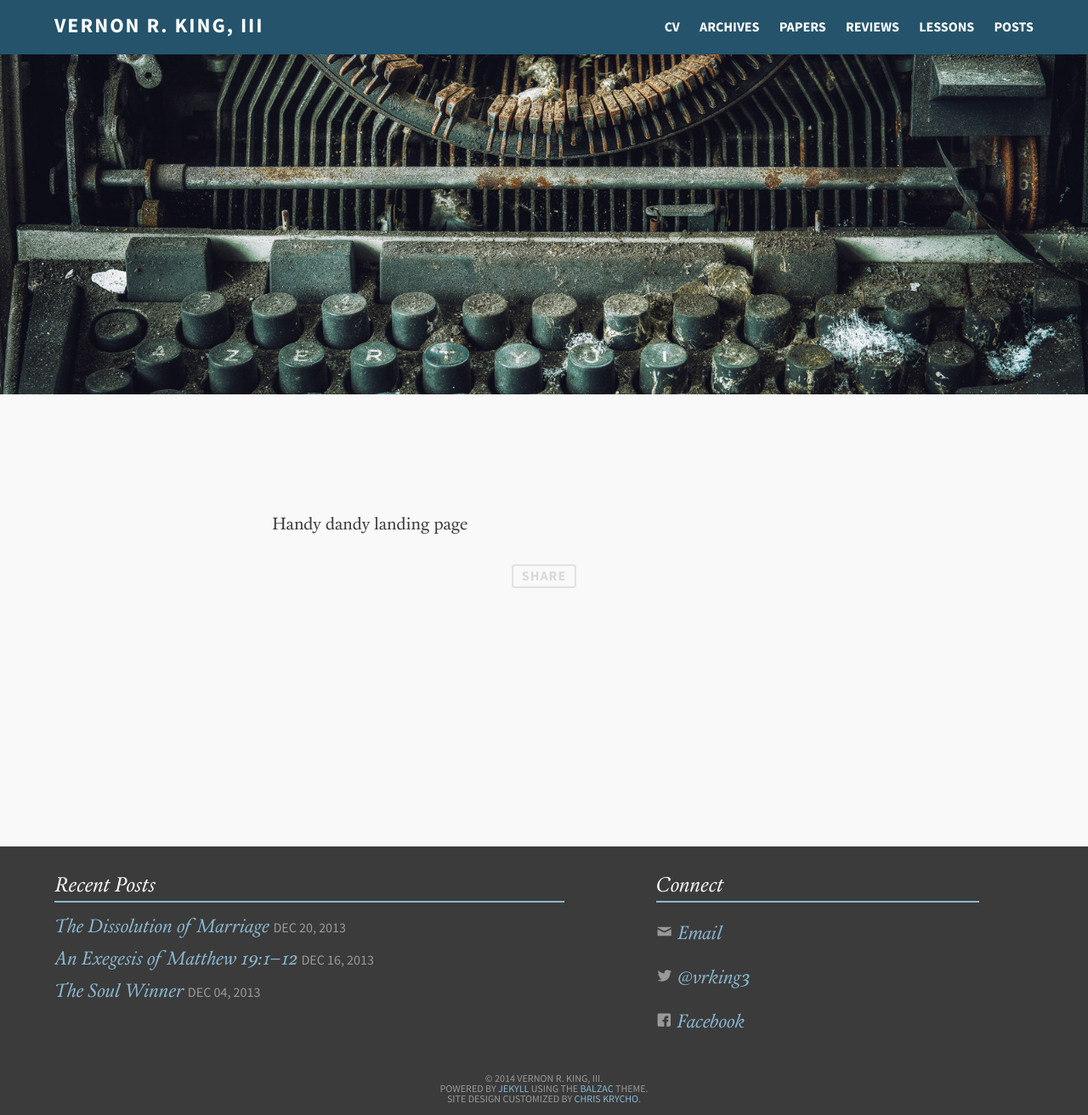
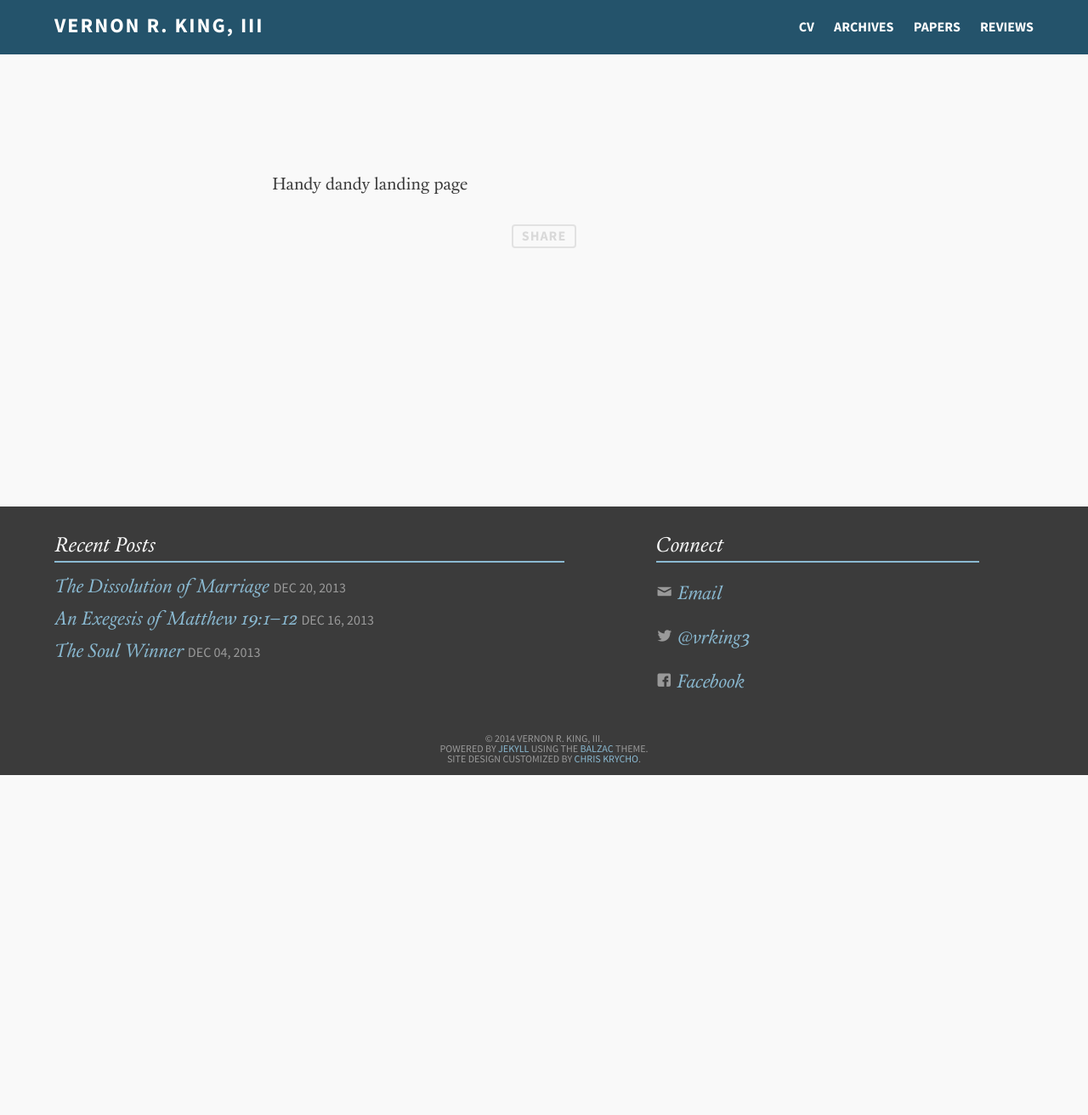
Before and after one commit to snowdj/vernonking.org, a Jekyll site: the page built from pages/index.md, in a window 1280 px wide. Shown: the whole page at 85% size. Built offline with Jekyll 4.4.1, drawn with Linux system fonts in a browser that asks for light colours; comment, search, counter and statistics services are not loaded; after the commit the page ends 912 px from its top, so only the background shows below that.

Commit message:
removed default feature image

```diff
--- a/_config.yml
+++ b/_config.yml
@@ -30,10 +30,6 @@ links:
     url: /papers
   - title: Reviews
     url: /reviews
-  - title: Lessons
-    url: /lessons
-  - title: Posts
-    url: /posts
 
 # http://en.wikipedia.org/wiki/List_of_tz_database_time_zones
 timezone:    America/New_York
--- a/_layouts/post.html
+++ b/_layouts/post.html
@@ -2,16 +2,10 @@
 layout: default
 ---
 
-{% if page.image.feature %}
-    {% assign feature = page.image.feature %}
-{% else %}
-    {% assign feature = "feature.jpg" %}
-{% endif %}
-
 <section class="article">
-    <div class="featured-image" style="background-image: url({{site.files}}/{{feature}})"></div>
-
+    {% if page.image.feature %}
+    <div class="featured-image" style="background-image: url({{site.files}}/{{page.image.feature}})"></div>
+    {% endif %}
     {% include article.html %}
-
 </section>
 </div>
```
